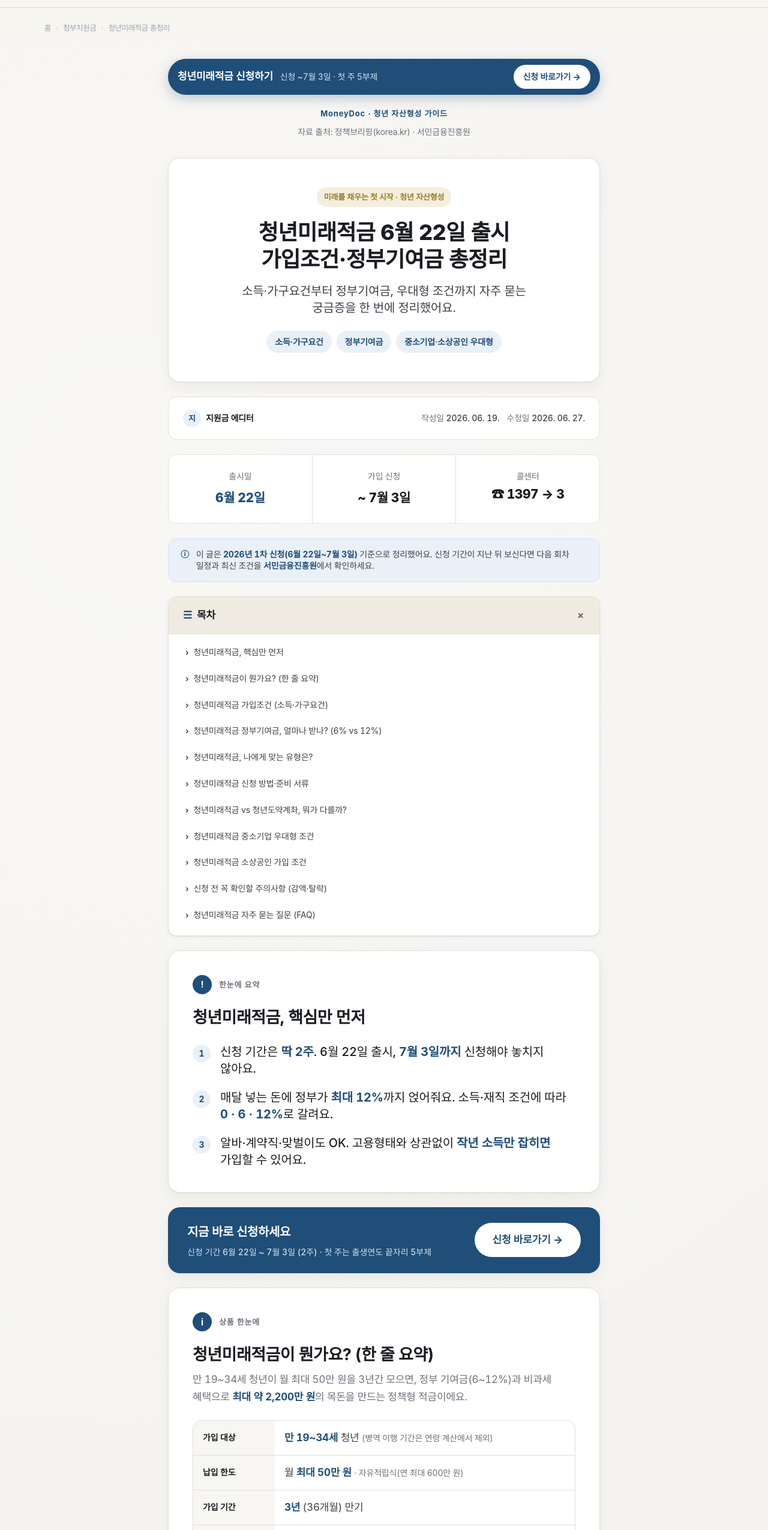
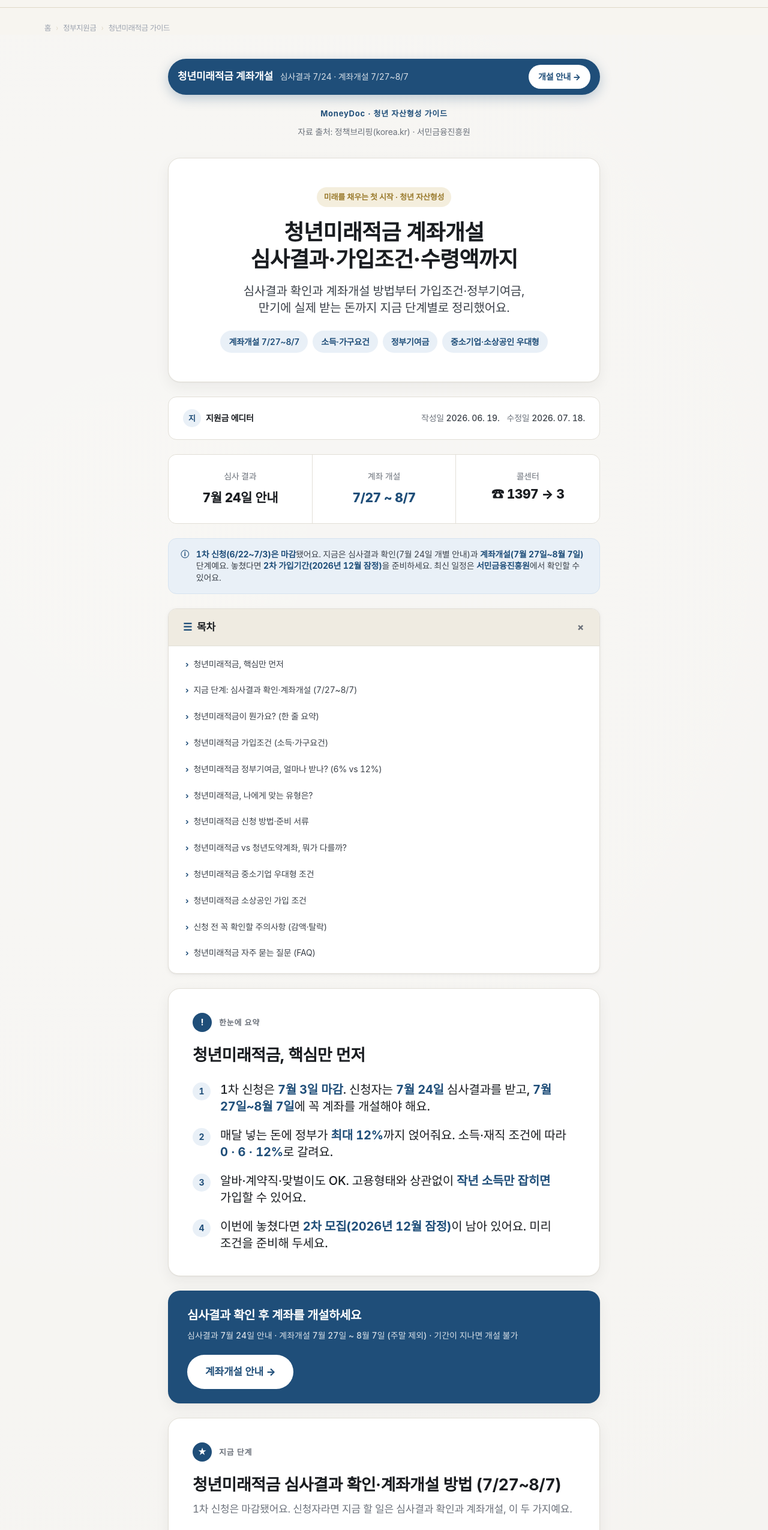
Before and after one commit to hyunjun82/-moneydoc, a Next.js app: page /government/youth-future-savings-guide in a window 1280 px wide. Shown: the part 56-2606 px from the top of the page at 60% size. Built offline with nearby package versions, Linux system fonts and the light colour scheme.

Commit message:
content: auto-push 2026-07-18_19-47

```diff
--- a/app/government/youth-future-savings-guide/page.tsx
+++ b/app/government/youth-future-savings-guide/page.tsx
@@ -39,7 +39,7 @@ const breadcrumbLd = {
   itemListElement: [
     { "@type": "ListItem", position: 1, name: "홈", item: "https://moneydoc.kr/" },
     { "@type": "ListItem", position: 2, name: "정부지원금", item: "https://moneydoc.kr/government/" },
-    { "@type": "ListItem", position: 3, name: "청년미래적금 총정리", item: PAGE_URL },
+    { "@type": "ListItem", position: 3, name: "청년미래적금 가이드", item: PAGE_URL },
   ],
 };
 
@@ -52,7 +52,7 @@ export default function Page() {
         <span className="sep">›</span>
         <a href="/government/">정부지원금</a>
         <span className="sep">›</span>
-        <span>청년미래적금 총정리</span>
+        <span>청년미래적금 가이드</span>
       </nav>
       <script
         type="application/ld+json"
--- a/moneydoc-data/articles/government/youth-future-savings.ts
+++ b/moneydoc-data/articles/government/youth-future-savings.ts
@@ -2,11 +2,11 @@
 // 디자인 '그대로' 유지: CSS는 .cardnews 하위로 평탄화 스코프, 본문은 정적 HTML.
 
 export const meta = {
-  title: "청년미래적금 가입조건·정부기여금 총정리 (6월 22일 출시, 7월 3일까지 신청)",
-  description: "청년미래적금 6월 22일 출시. 가입조건(소득·가구요건), 정부기여금 6% vs 12%, 중소기업·소상공인 우대형 조건, 신청기간(~7/3), 자주 묻는 질문 FAQ까지 한눈에 정리했어요.",
+  title: "청년미래적금 계좌개설(7/27~8/7)·심사결과·가입조건·수령액까지",
+  description: "청년미래적금 계좌개설 기간 7월 27일~8월 7일. 심사결과 확인 방법(7월 24일 개별 안내), 취급은행 앱 계좌개설, 가입조건과 정부기여금 6% vs 12%, 만기 수령액, 12월 2차 모집까지 정리했어요.",
   ogImage: "https://www.korea.kr/newsWeb/resources/attaches/2026.06/19/530fc8f08bdcb738a12044439f0130e2.jpg",
   datePublished: "2026-06-19",
-  dateModified: "2026-06-27",
+  dateModified: "2026-07-18",
 };
 
 export const bodyHtml = `
@@ -14,9 +14,9 @@ export const bodyHtml = `
 
     <!-- 상단 고정 신청바 -->
     <a class="applysticky" href="https://fill4young.kinfa.or.kr/yfs/main">
-      <span class="as-t">청년미래적금 신청하기</span>
-      <span class="as-d">신청 ~7월 3일 · 첫 주 5부제</span>
-      <span class="as-btn">신청 바로가기 →</span>
+      <span class="as-t">청년미래적금 계좌개설</span>
+      <span class="as-d">심사결과 7/24 · 계좌개설 7/27~8/7</span>
+      <span class="as-btn">개설 안내 →</span>
     </a>
 
     <div class="masthead">
@@ -27,9 +27,10 @@ export const bodyHtml = `
     <!-- 히어로 -->
     <section class="card hero">
       <span class="tag">미래를 채우는 첫 시작 · 청년 자산형성</span>
-      <h1>청년미래적금 6월 22일 출시 <br>가입조건·정부기여금 총정리</h1>
-      <p class="lead">소득·가구요건부터 정부기여금, 우대형 조건까지 자주 묻는 궁금증을 한 번에 정리했어요.</p>
+      <h1>청년미래적금 계좌개설 <br>심사결과·가입조건·수령액까지</h1>
+      <p class="lead">심사결과 확인과 계좌개설 방법부터 가입조건·정부기여금, 만기에 실제 받는 돈까지 지금 단계별로 정리했어요.</p>
       <div class="topics">
+        <span>계좌개설 7/27~8/7</span>
         <span>소득·가구요건</span>
         <span>정부기여금</span>
         <span>중소기업·소상공인 우대형</span>
@@ -44,25 +45,26 @@ export const bodyHtml = `
       </div>
       <div class="dates">
         <span>작성일 <time datetime="2026-06-19">2026. 06. 19.</time></span>
-        <span>수정일 <time datetime="2026-06-27">2026. 06. 27.</time></span>
+        <span>수정일 <time datetime="2026-07-18">2026. 07. 18.</time></span>
       </div>
     </div>
 
     <!-- 핵심 정보 스트립 -->
     <div class="facts">
-      <div class="f"><div class="k">출시일</div><div class="v accent">6월 22일</div></div>
-      <div class="f"><div class="k">가입 신청</div><div class="v">~ 7월 3일</div></div>
+      <div class="f"><div class="k">심사 결과</div><div class="v">7월 24일 안내</div></div>
+      <div class="f"><div class="k">계좌 개설</div><div class="v accent">7/27 ~ 8/7</div></div>
       <div class="f"><div class="k">콜센터</div><a class="v" href="tel:1397" style="text-decoration:none">☎ 1397 → 3</a></div>
     </div>
 
     <!-- 시점 안내 -->
-    <div class="notice"><span class="ic">ⓘ</span><span>이 글은 <b>2026년 1차 신청(6월 22일~7월 3일)</b> 기준으로 정리했어요. 신청 기간이 지난 뒤 보신다면 다음 회차 일정과 최신 조건을 <a href="https://fill4young.kinfa.or.kr/yfs/main">서민금융진흥원</a>에서 확인하세요.</span></div>
+    <div class="notice"><span class="ic">ⓘ</span><span><b>1차 신청(6/22~7/3)은 마감</b>됐어요. 지금은 심사결과 확인(7월 24일 개별 안내)과 <b>계좌개설(7월 27일~8월 7일)</b> 단계예요. 놓쳤다면 <b>2차 가입기간(2026년 12월 잠정)</b>을 준비하세요. 최신 일정은 <a href="https://fill4young.kinfa.or.kr/yfs/main">서민금융진흥원</a>에서 확인할 수 있어요.</span></div>
 
     <!-- 목차 (접이식) -->
     <details class="toc" open>
       <summary><span class="ic">☰</span><span>목차</span><span class="tog">+</span></summary>
       <nav class="toc-nav">
         <a href="#sec-summary">청년미래적금, 핵심만 먼저</a>
+        <a href="#sec-now">지금 단계: 심사결과 확인·계좌개설 (7/27~8/7)</a>
         <a href="#sec-spec">청년미래적금이 뭔가요? (한 줄 요약)</a>
         <a href="#sec-join">청년미래적금 가입조건 (소득·가구요건)</a>
         <a href="#sec-gov">청년미래적금 정부기여금, 얼마나 받나? (6% vs 12%)</a>
@@ -81,17 +83,41 @@ export const bodyHtml = `
       <div class="seclabel"><span class="num">!</span><span class="txt">한눈에 요약</span></div>
       <h2>청년미래적금, 핵심만 먼저</h2>
       <div class="keypts" style="margin-top:var(--sp-6)">
-        <div class="pt"><span class="n">1</span><span class="t">신청 기간은 <b>딱 2주</b>. 6월 22일 출시, <b>7월 3일까지</b> 신청해야 놓치지 않아요.</span></div>
+        <div class="pt"><span class="n">1</span><span class="t">1차 신청은 <b>7월 3일 마감</b>. 신청자는 <b>7월 24일</b> 심사결과를 받고, <b>7월 27일~8월 7일</b>에 꼭 계좌를 개설해야 해요.</span></div>
         <div class="pt"><span class="n">2</span><span class="t">매달 넣는 돈에 정부가 <b>최대 12%</b>까지 얹어줘요. 소득·재직 조건에 따라 <b>0 · 6 · 12%</b>로 갈려요.</span></div>
         <div class="pt"><span class="n">3</span><span class="t">알바·계약직·맞벌이도 OK. 고용형태와 상관없이 <b>작년 소득만 잡히면</b> 가입할 수 있어요.</span></div>
+        <div class="pt"><span class="n">4</span><span class="t">이번에 놓쳤다면 <b>2차 모집(2026년 12월 잠정)</b>이 남아 있어요. 미리 조건을 준비해 두세요.</span></div>
       </div>
     </section>
 
     <!-- 신청 바로가기 (전면 CTA) -->
     <a class="applybar" href="https://fill4young.kinfa.or.kr/yfs/main">
-      <span class="t">지금 바로 신청하세요<small>신청 기간 6월 22일 ~ 7월 3일 (2주) · 첫 주는 출생연도 끝자리 5부제</small></span>
-      <span class="btn">신청 바로가기 →</span>
+      <span class="t">심사결과 확인 후 계좌를 개설하세요<small>심사결과 7월 24일 안내 · 계좌개설 7월 27일 ~ 8월 7일 (주말 제외) · 기간이 지나면 개설 불가</small></span>
+      <span class="btn">계좌개설 안내 →</span>
     </a>
+
+    <!-- 지금 단계: 심사결과·계좌개설 -->
+    <section class="card" id="sec-now">
+      <div class="seclabel"><span class="num">★</span><span class="txt">지금 단계</span></div>
+      <h2>청년미래적금 심사결과 확인·계좌개설 방법 (7/27~8/7)</h2>
+      <p class="secteaser">1차 신청은 마감됐어요. 신청자라면 지금 할 일은 심사결과 확인과 계좌개설, 이 두 가지예요.</p>
+      <div class="spec">
+        <div class="r"><div class="k">~ 7월 3일</div><div class="v">1차 가입 신청 <span class="x">(마감)</span></div></div>
+        <div class="r"><div class="k">7/6 ~ 7/24</div><div class="v">가입·소득 심사 진행 중 → <b>7월 24일</b> 결과 개별 안내</div></div>
+        <div class="r"><div class="k">7/27 ~ 8/7</div><div class="v"><b>계좌개설 기간</b> (주말 제외) <span class="x">· 기간이 지나면 개설 불가</span></div></div>
+        <div class="r"><div class="k">12월 (잠정)</div><div class="v">2차 가입기간 <span class="x">· 이번에 놓친 경우 다음 기회</span></div></div>
+      </div>
+      <ul class="qa" style="margin-top:var(--sp-6)">
+        <li><span class="tri">▲</span><div class="body"><b class="hl">심사결과는 이렇게 확인해요</b>결과는 7월 24일 <b>가입 신청한 취급은행 앱</b> 알림 등으로 개별 안내돼요. 일반형·우대형·비과세형 유형도 자동 판정돼요. 안내를 못 받았다면 은행 앱에서 조회하거나 콜센터 <b>☎ 1397 → 3</b>으로 문의하세요.</div></li>
+        <li><span class="tri">▲</span><div class="body"><b class="hl">계좌개설은 신청한 은행 앱에서</b><b>7월 27일~8월 7일(주말 제외)</b>에 가입 신청했던 취급은행 앱에서 비대면으로 개설해요. 승인을 받았어도 기간이 지나면 개설할 수 없어요.</div></li>
+        <li><span class="tri">▲</span><div class="body"><b class="hl">청년도약계좌에서 갈아탄다면</b>가입 승인 통보 → <b>7/27~8/7 계좌개설</b> → 청년도약계좌 <b>특별중도해지</b> → 다음 날 9시부터 납입 순서로 진행해요. 그동안 받은 도약계좌 <b>정부기여금·비과세 혜택은 그대로 유지</b>되어 손실 없이 환급받아요.</div></li>
+        <li><span class="tri">▲</span><div class="body"><b class="hl">1차를 놓쳤다면 12월 2차</b>지금은 신청할 수 없고, <b>2차 가입기간이 2026년 12월(잠정)</b>로 예고돼 있어요. 다만 <b>1991년 8월 8일~12월 31일생</b>은 2차 시점에 만 35세를 넘겨 신청이 어려울 수 있어요(병역 이행 기간만큼 예외).</div></li>
+      </ul>
+      <a class="calcbar" href="/util/age-calculator/">
+        <span class="ct">연령 요건이 애매하다면 내 만 나이부터 확인하기</span>
+        <span class="cbtn">만 나이 계산기 →</span>
+      </a>
+    </section>
 
     <!-- 상품 핵심 스펙 -->
     <section class="card" id="sec-spec">
@@ -286,9 +312,9 @@ export const bodyHtml = `
             <tr><th>단계</th><th class="p1">기간</th><th>무엇을 하나요</th></tr>
           </thead>
           <tbody>
-            <tr><td class="lab">① 가입신청</td><td class="hl1">6.22 ~ 7.3</td><td>첫 주는 출생연도 끝자리 5부제, <b>7.1부터 전원 신청 가능</b></td></tr>
-            <tr><td class="lab">② 가입요건 확인</td><td class="hl1">7.5 ~ 7.25</td><td>서민금융진흥원이 소득·가구 요건을 자동 심사</td></tr>
-            <tr><td class="lab">③ 계좌개설</td><td class="hl1">7.27 ~ 8.8</td><td>승인되면 적금 계좌를 만들고 납입 시작</td></tr>
+            <tr><td class="lab">① 가입신청</td><td class="hl1">6.22 ~ 7.3 (마감)</td><td>첫 주는 출생연도 끝자리 5부제, 7.1부터 전원 신청</td></tr>
+            <tr><td class="lab">② 가입요건 확인</td><td class="hl1">7.6 ~ 7.24</td><td>서민금융진흥원이 자동 심사, <b>7.24 결과 개별 안내</b></td></tr>
+            <tr><td class="lab">③ 계좌개설</td><td class="hl1">7.27 ~ 8.7</td><td>승인되면 <b>주말 제외 이 기간에만</b> 계좌 개설 가능</td></tr>
           </tbody>
         </table>
       </div>
@@ -334,7 +360,7 @@ export const bodyHtml = `
         </table>
       </div>
       <ul class="qa" style="margin-top:var(--sp-5)">
-        <li><span class="tri">▲</span><div class="body"><b class="hl">갈아타기는 '6월에 단 1회'</b>청년도약계좌 가입자가 요건을 충족하면 청년미래적금으로 갈아탈 수 있어요. 단, <b>2026년 6월 최초 신청 기간에만</b> 가능하며 중복 가입은 안 돼요.</div></li>
+        <li><span class="tri">▲</span><div class="body"><b class="hl">갈아타기 진행 방법</b>1차 모집에 신청한 청년도약계좌 가입자는 <b>7/27~8/7 계좌개설 → 특별중도해지</b> 순서로 갈아타요. 기존 기여금·비과세는 손실 없이 유지되고, 중복 가입은 안 돼요.</div></li>
       </ul>
     </section>
 
@@ -375,7 +401,7 @@ export const bodyHtml = `
       <p class="secteaser">아래 경우엔 혜택이 줄거나 가입이 안 될 수 있어요. 손해 보지 않게 미리 체크하세요.</p>
       <div class="warn">
         <div class="wi"><span class="ic">⚠️</span><div class="wt"><b>중도해지하면 정부기여금은 원칙적으로 반환</b> — 3년 만기 전에 깨면 그동안 받은 정부기여금을 토해내고, 원금과 은행 이자만 돌려받아요. 다만 사망·해외이주 등 <b>특별중도해지</b> 사유는 예외로 혜택이 유지될 수 있어요.</div></div>
-        <div class="wi"><span class="ic">⚠️</span><div class="wt"><b>청년도약계좌와 중복 불가</b> — 둘 중 하나만 가입할 수 있어요. 갈아타기는 2026년 6월 신청 기간에 단 한 번만 가능해요.</div></div>
+        <div class="wi"><span class="ic">⚠️</span><div class="wt"><b>청년도약계좌와 중복 불가</b> — 둘 중 하나만 가입할 수 있어요. 갈아타기는 모집 기간에 신청한 경우에만, 특별중도해지 방식으로 진행돼요.</div></div>
         <div class="wi"><span class="ic">⚠️</span><div class="wt"><b>중소기업 우대형, 29개월 미만 퇴사 시 감액</b> — 만기 한 달 전까지 재직이 29개월 미만이면 전 기간이 일반형(6%)으로 적용돼 정부기여금이 절반으로 줄어요.</div></div>
         <div class="wi"><span class="ic">⚠️</span><div class="wt"><b>공무원·공공기관·사립학교는 우대형 불가</b> — 중소기업기본법상 중소기업이 아니라, 소득요건을 채워도 중소기업 우대형은 안 돼요.</div></div>
         <div class="wi"><span class="ic">⚠️</span><div class="wt"><b>2025년 소득이 안 잡히면 가입 불가</b> — 직전연도(2025년) 국세청에 신고된 소득이 있어야 신청할 수 있어요.</div></div>
@@ -421,7 +447,7 @@ export const bodyHtml = `
         </details>
         <details>
           <summary><span class="q">Q.</span><span>청년미래적금과 청년도약계좌, 뭐가 다른가요?</span><span class="plus">+</span></summary>
-          <div class="ans">납입 한도(<b>50만 원</b> vs 70만 원), 만기(<b>3년</b> vs 5년), 정부 매칭(6·12% vs 6%), 최대 수령액(약 2,200만 원 vs 약 5,000만 원)이 달라요. 둘 중 하나만 가입할 수 있고, 갈아타기는 2026년 6월에 단 한 번 가능해요.</div>
+          <div class="ans">납입 한도(<b>50만 원</b> vs 70만 원), 만기(<b>3년</b> vs 5년), 정부 매칭(6·12% vs 6%), 최대 수령액(약 2,200만 원 vs 약 5,000만 원)이 달라요. 둘 중 하나만 가입할 수 있어요. 1차 모집 신청자는 7월 27일~8월 7일 계좌개설 후 특별중도해지 방식으로 갈아타며, 기존 기여금·비과세는 손실 없이 유지돼요.</div>
         </details>
         <details>
           <summary><span class="q">Q.</span><span>만 35세인데 가입할 수 있나요?</span><span class="plus">+</span></summary>
@@ -430,6 +456,18 @@ export const bodyHtml = `
         <details>
           <summary><span class="q">Q.</span><span>중간에 해지하면 정부 기여금은 어떻게 되나요?</span><span class="plus">+</span></summary>
           <div class="ans">중도해지 시 그동안 받은 <b>정부 기여금은 반환</b>해야 하고, 원금과 은행 이자만 돌려받아요. 다만 사망·해외이주 등 특별중도해지 사유는 예외로 혜택이 유지될 수 있어요. 3년 만기까지 유지하는 것이 가장 유리해요.</div>
+        </details>
+        <details>
+          <summary><span class="q">Q.</span><span>계좌개설 기간을 놓치면 어떻게 되나요?</span><span class="plus">+</span></summary>
+          <div class="ans">계좌개설은 <b>7월 27일~8월 7일(주말 제외)</b>에만 가능해요. 이 기간이 지나면 가입 승인을 받았어도 계좌를 만들 수 없고, <b>12월 2차 모집(잠정)</b>에 다시 신청해야 해요.</div>
+        </details>
+        <details>
+          <summary><span class="q">Q.</span><span>1차 신청을 놓쳤는데 지금 신청할 수 있나요?</span><span class="plus">+</span></summary>
+          <div class="ans">지금은 신청할 수 없어요. <b>2차 가입기간이 2026년 12월(잠정)</b>로 예고되어 있으니, 그때까지 소득·가구요건을 미리 확인해 두세요.</div>
+        </details>
+        <details>
+          <summary><span class="q">Q.</span><span>심사에서 미승인(탈락)되면 어떻게 되나요?</span><span class="plus">+</span></summary>
+          <div class="ans">소득·가구요건 미충족 등으로 미승인되면 이번에는 가입할 수 없어요. 다만 <b>12월 2차 모집(잠정) 때 다시 신청</b>할 수 있으니, 미승인 사유를 확인하고 소득 증빙 등을 보완해 두세요. 문의는 콜센터 <b>☎ 1397 → 3</b>.</div>
         </details>
       </div>
     </section>
@@ -476,8 +514,11 @@ export const faqLd = {
     { "@type": "Question", name: "사업을 접으면 소상공인 우대형 혜택이 사라지나요?", acceptedAnswer: { "@type": "Answer", text: "아니요. 소상공인 우대형은 폐업하거나 근로소득자로 바뀌어도 그대로 유지돼요." } },
     { "@type": "Question", name: "조부모 소득도 청년미래적금 가구원에 포함되나요?", acceptedAnswer: { "@type": "Answer", text: "원칙적으로 제외돼요. 다만 청년이 조부모를 부양하는 경우에만 가구원으로 인정되며 증빙서류가 필요해요." } },
     { "@type": "Question", name: "일반형·우대형은 따로 신청해야 하나요?", acceptedAnswer: { "@type": "Answer", text: "아니요. 별도 신청 없이 서민금융진흥원이 가입요건을 확인해 유형을 자동으로 정해줘요." } },
-    { "@type": "Question", name: "청년미래적금과 청년도약계좌, 무엇이 다른가요?", acceptedAnswer: { "@type": "Answer", text: "납입 한도(월 50만 원 vs 70만 원), 만기(3년 vs 5년), 정부 매칭(6·12% vs 6%), 최대 수령액(약 2,200만 원 vs 약 5,000만 원)이 달라요. 둘 중 하나만 가입할 수 있으며, 갈아타기는 2026년 6월에 단 한 번 가능해요." } },
+    { "@type": "Question", name: "청년미래적금과 청년도약계좌, 무엇이 다른가요?", acceptedAnswer: { "@type": "Answer", text: "납입 한도(월 50만 원 vs 70만 원), 만기(3년 vs 5년), 정부 매칭(6·12% vs 6%), 최대 수령액(약 2,200만 원 vs 약 5,000만 원)이 달라요. 둘 중 하나만 가입할 수 있어요. 1차 모집 신청자는 7월 27일~8월 7일 계좌개설 후 특별중도해지 방식으로 갈아타며, 기존 기여금·비과세는 손실 없이 유지돼요." } },
     { "@type": "Question", name: "만 35세인데 청년미래적금에 가입할 수 있나요?", acceptedAnswer: { "@type": "Answer", text: "원칙적으로 만 19~34세가 대상이에요. 다만 병역 이행 기간(최대 6년)은 연령 계산에서 제외되어, 군필 남성은 최대 만 40세까지 가입할 수 있어요." } },
     { "@type": "Question", name: "중간에 해지하면 정부 기여금은 어떻게 되나요?", acceptedAnswer: { "@type": "Answer", text: "중도해지 시 그동안 받은 정부 기여금은 반환해야 하며, 원금과 은행 이자만 돌려받아요. 다만 사망·해외이주 등 특별중도해지 사유는 예외로 혜택이 유지될 수 있어요. 3년 만기까지 유지하는 것이 가장 유리해요." } },
+    { "@type": "Question", name: "청년미래적금 계좌개설 기간을 놓치면 어떻게 되나요?", acceptedAnswer: { "@type": "Answer", text: "계좌개설은 7월 27일~8월 7일(주말 제외)에만 가능해요. 기간이 지나면 가입 승인을 받았어도 계좌를 만들 수 없고, 12월 2차 모집(잠정)에 다시 신청해야 해요." } },
+    { "@type": "Question", name: "청년미래적금 1차 신청을 놓쳤는데 지금 신청할 수 있나요?", acceptedAnswer: { "@type": "Answer", text: "지금은 신청할 수 없어요. 2차 가입기간이 2026년 12월(잠정)로 예고되어 있으니, 그때까지 소득·가구요건을 미리 확인해 두세요." } },
+    { "@type": "Question", name: "청년미래적금 심사에서 미승인(탈락)되면 어떻게 되나요?", acceptedAnswer: { "@type": "Answer", text: "소득·가구요건 미충족 등으로 미승인되면 이번에는 가입할 수 없어요. 다만 12월 2차 모집(잠정) 때 다시 신청할 수 있으니, 미승인 사유를 확인하고 소득 증빙 등을 보완해 두세요." } },
   ],
 };
```
